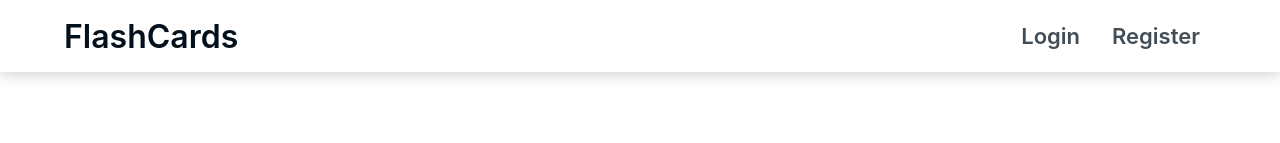
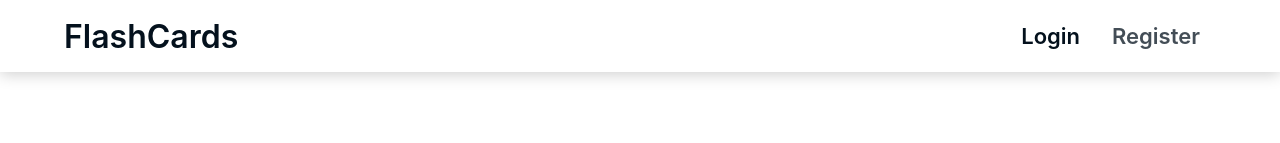
Before and after one commit to yap8/flashcards, a React (Create React App) app in the folder client/: page /login in a window 1280 px wide. Shown: the top 143 px of the page. Built offline with nearby package versions, Linux system fonts and the light colour scheme.

Commit message:
changed Links to NavLinks and added .active

```diff
--- a/client/src/components/Header.js
+++ b/client/src/components/Header.js
@@ -1,6 +1,5 @@
-import { useEffect } from "react"
 import { useSelector } from "react-redux"
-import { Link } from "react-router-dom"
+import { NavLink, Link } from "react-router-dom"
 
 const Header = () => {
   const { authToken } = useSelector(state => state.user)
@@ -12,20 +11,20 @@ const Header = () => {
         <ul className="header__nav">
           {authToken ? <>
             <li className="header__nav-item">
-            <Link className="header__nav-link" to="/collections">Collections</Link>
+              <NavLink className="header__nav-link" to="/collections">Collections</NavLink>
             </li>
             <li className="header__nav-item">
-              <Link className="header__nav-link" to="/profile">Profile</Link>
+              <NavLink className="header__nav-link" to="/profile">Profile</NavLink>
             </li>
             <li className="header__nav-item">
-              <Link className="header__nav-link" to="/logout">Logout</Link>
+              <NavLink className="header__nav-link" to="/logout">Logout</NavLink>
             </li>
           </> : <>
             <li className="header__nav-item">
-              <Link className="header__nav-link" to="/login">Login</Link>
+              <NavLink className="header__nav-link" to="/login">Login</NavLink>
             </li>
             <li className="header__nav-item">
-              <Link className="header__nav-link" to="/register">Register</Link>
+              <NavLink className="header__nav-link" to="/register">Register</NavLink>
             </li>
           </>}
         </ul>
--- a/client/src/styles/_header.scss
+++ b/client/src/styles/_header.scss
@@ -23,7 +23,8 @@
     color: rgba(#04111dbf, .75);
     transition: .2s color ease;
     &:hover,
-    &:focus {
+    &:focus,
+    &.active {
       color: #04111d;
     }
   }
```
